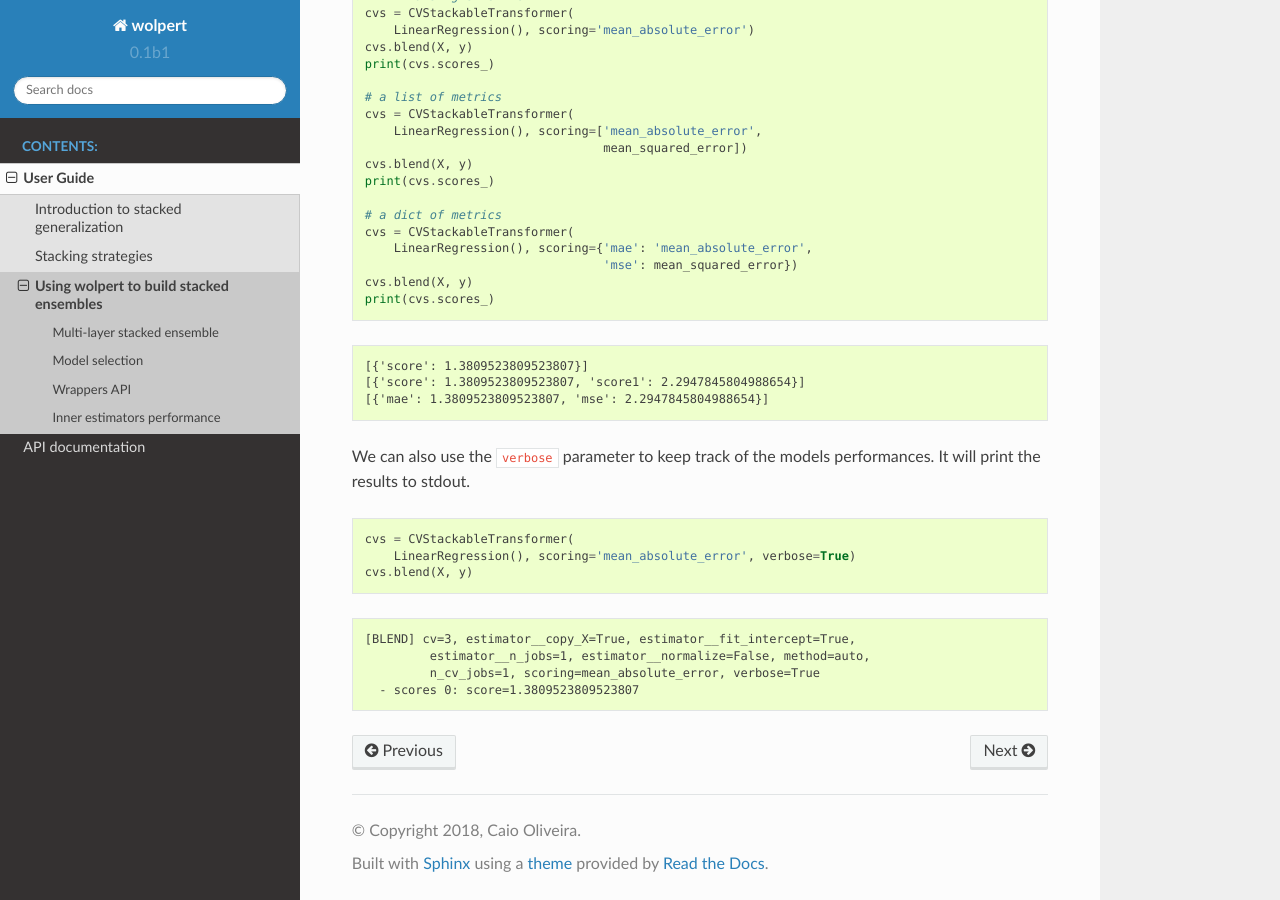
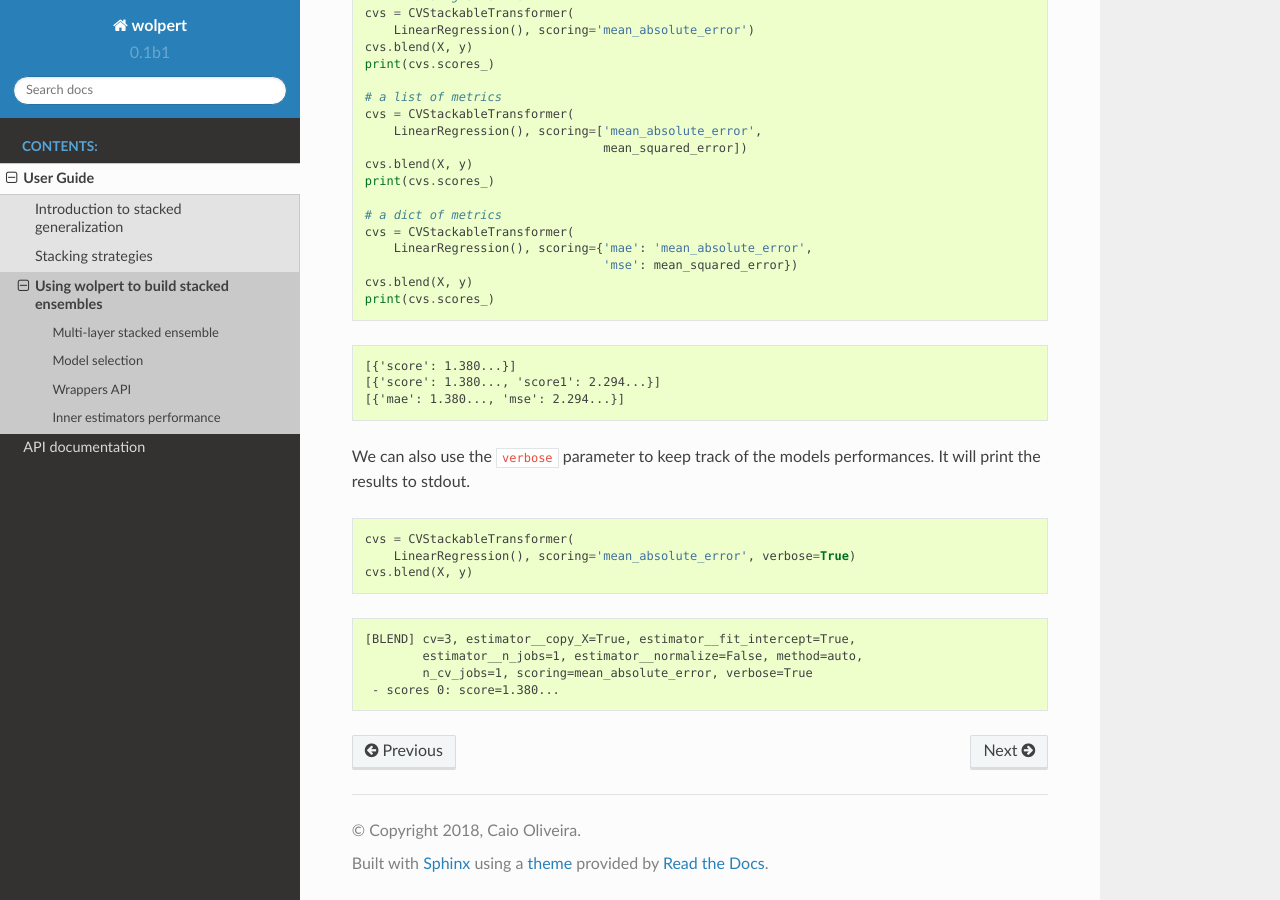
Before and after one commit to caioaao/wolpert, a Sphinx documentation site: the page built from docs/source/user_guide/usage.rst, in a window 1280 px wide and 900 px high, scrolled down 5006 px. Built offline with Sphinx 7.4.7 and the Read the Docs theme 2.0.0, drawn with Linux system fonts in a browser that asks for light colours; cross-references to code outside the pages are shown as plain code.

Commit message:
fix user guide

```diff
--- a/docs/source/user_guide/usage.rst
+++ b/docs/source/user_guide/usage.rst
@@ -250,10 +250,11 @@ Each metric may be a string (for the builtin metrics) or a function that receive
 
 
 .. testoutput::
+   :options: +ELLIPSIS
 
-   [{'score': 1.3809523809523807}]
-   [{'score': 1.3809523809523807, 'score1': 2.2947845804988654}]
-   [{'mae': 1.3809523809523807, 'mse': 2.2947845804988654}]
+   [{'score': 1.380...}]
+   [{'score': 1.380..., 'score1': 2.294...}]
+   [{'mae': 1.380..., 'mse': 2.294...}]
 
 We can also use the ``verbose`` parameter to keep track of the models performances. It will print the results to stdout.
 
@@ -264,8 +265,9 @@ We can also use the ``verbose`` parameter to keep track of the models performanc
    cvs.blend(X, y)
 
 .. testoutput::
+   :options: +ELLIPSIS
 
    [BLEND] cv=3, estimator__copy_X=True, estimator__fit_intercept=True,
-            estimator__n_jobs=1, estimator__normalize=False, method=auto,
-            n_cv_jobs=1, scoring=mean_absolute_error, verbose=True
-     - scores 0: score=1.3809523809523807
+           estimator__n_jobs=1, estimator__normalize=False, method=auto,
+           n_cv_jobs=1, scoring=mean_absolute_error, verbose=True
+    - scores 0: score=1.380...
```
